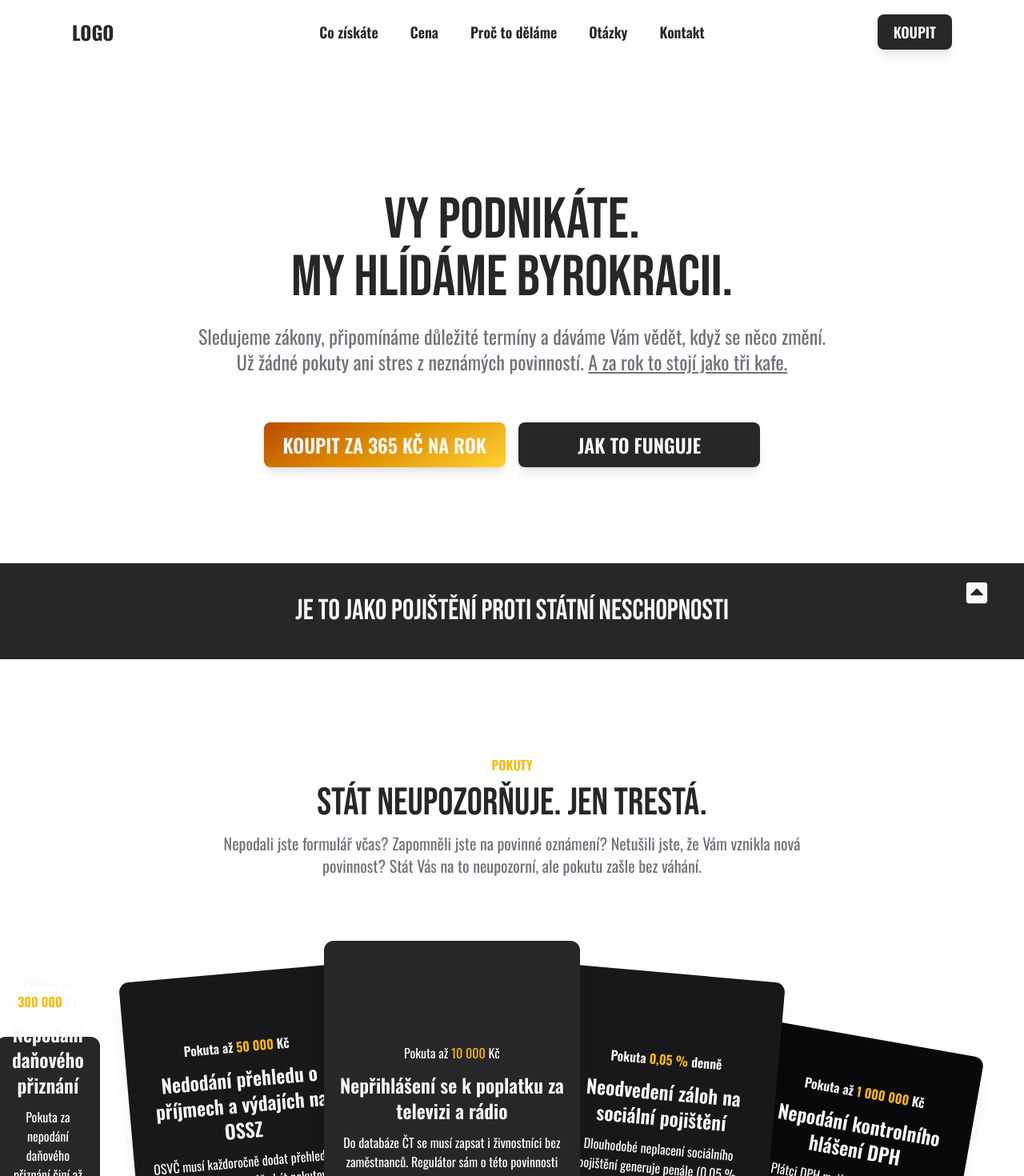
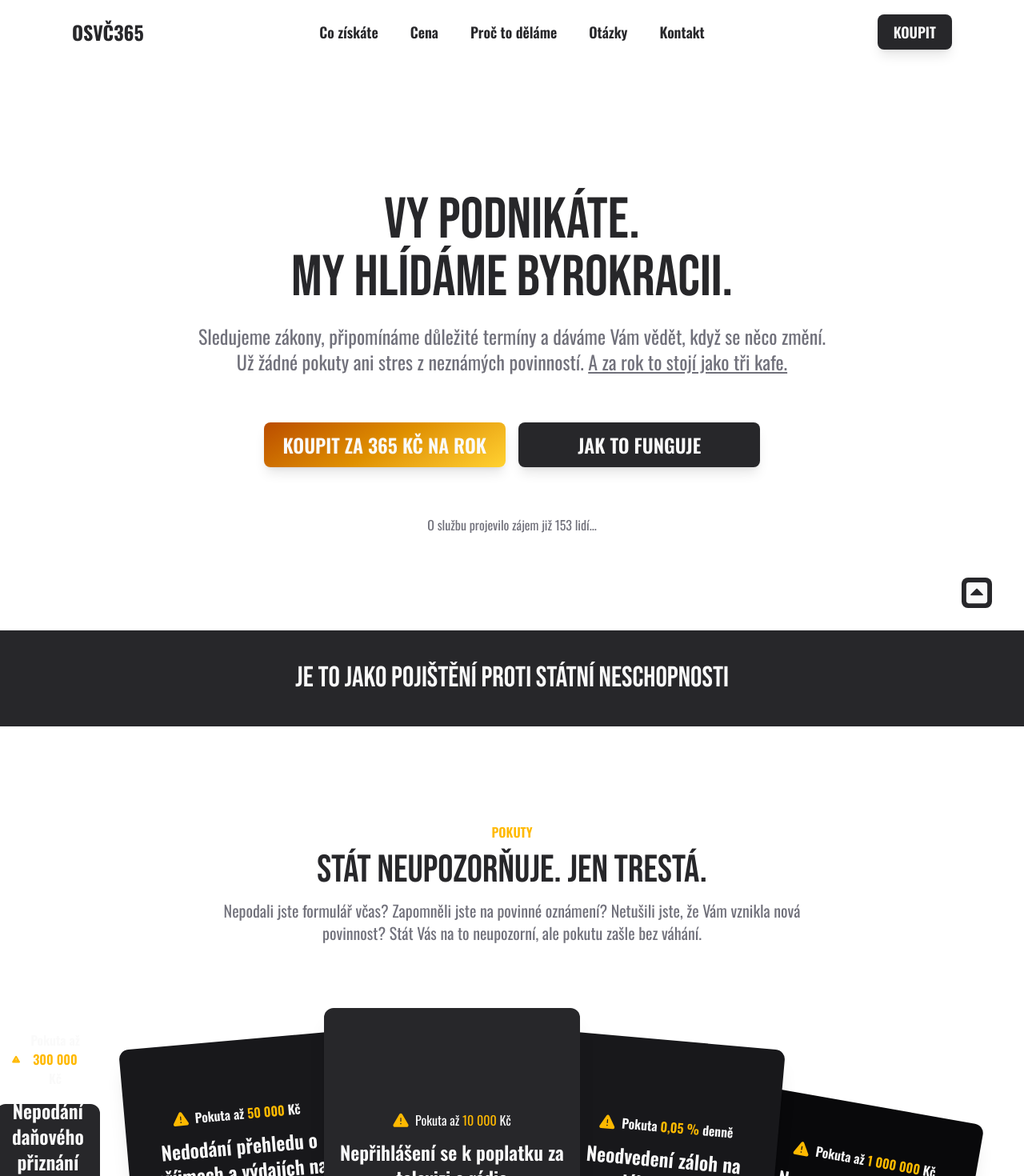
Before and after one commit to mardol131/osvc, a Next.js app in the folder frontend/: page / in a window 1280 px wide. Shown: the top 1470 px of the page at 80% size. Built offline with nearby package versions, Linux system fonts and the light colour scheme.

Commit message:
Frontend: Adding CTA, connecting to Make.com

```diff
--- a/frontend/app/_components/headerFooter/DesktopHeader.tsx
+++ b/frontend/app/_components/headerFooter/DesktopHeader.tsx
@@ -7,7 +7,7 @@ export default function DesktopHeader() {
     <header className="hidden min-h-20 bg-white/50 backdrop-blur-md lg:flex items-center justify-center px-10 fixed top-0 w-full z-50">
       <div className="max-w-wrapper w-full grid grid-cols-[1fr_4fr_1fr] items-center">
         <p className="font-extrabold text-2xl uppercase justify-self-start">
-          Logo
+          OSVČ365
         </p>
         <ul className="text-primary font-semibold text-lg flex gap-10 justify-self-center">
           <li>
--- a/frontend/app/_components/headerFooter/MobileHeader.tsx
+++ b/frontend/app/_components/headerFooter/MobileHeader.tsx
@@ -32,7 +32,7 @@ export default function MobileHeader() {
       <div className="max-w-wrapper w-full flex flex-col">
         <div className="w-full flex justify-between items-center">
           <p className="font-extrabold text-2xl uppercase justify-self-start">
-            Logo
+            OSVČ365
           </p>
           <IoMenu
             className="text-3xl"
--- a/frontend/app/_components/homepage/Faq.tsx
+++ b/frontend/app/_components/homepage/Faq.tsx
@@ -22,7 +22,7 @@ export default function Faq() {
           />
           <Question
             heading="Kde berete informace?"
-            text="Využíváme oficiální zdroje jako zákony, vyhlášky, informace z webů ministerstev, ČSSZ, finanční správy, zdravotních pojišťoven a dalších relevantních institucí. Zároveň využíváme služby expertů, jejich hlavní pracovní náplní je tyto změny a novinky sledovat."
+            text="Využíváme oficiální zdroje jako zákony, vyhlášky, informace z webů ministerstev, ČSSZ, finanční správy, zdravotních pojišťoven a dalších relevantních institucí. Zároveň využíváme služby expertů, jejichž hlavní pracovní náplní je tyto změny a novinky sledovat."
           />
           <Question
             heading="Jak se dozvím, že se blíží nějaký termín?"
@@ -31,7 +31,7 @@ export default function Faq() {
 
           <Question
             heading="Je služba jen pro živnostníky nebo i pro firmy?"
-            text="Služba je navržena především pro živnostníky (OSVČ), protože právě ti často podnikají bez účetní, právníka nebo jiného profesionálního zázemí. Stát od nich očekává splnění celé řady povinností, ale zároveň jim nic aktivně nepřipomíná."
+            text="Služba je navržena především pro živnostníky (OSVČ), protože právě ti často podnikají bez účetní, právníka nebo jiného profesionálního zázemí. Stát od nich očekává splnění celé řady povinností, ale zároveň jim s ničím nepomůže a nic aktivně nepřipomíná."
           />
           <Question
             heading="Kolik služba stojí a co všechno zahrnuje?"
--- a/frontend/app/_components/homepage/Fines.tsx
+++ b/frontend/app/_components/homepage/Fines.tsx
@@ -1,5 +1,6 @@
 import React from "react";
 import HeadingCenter from "../headings/HeadingCenter";
+import { GoAlertFill } from "react-icons/go";
 
 export default function Fines() {
   return (
@@ -12,9 +13,12 @@ export default function Fines() {
         />
         <div className="flex xl:flex xl:items-end md:grid md:items-stretch grid-cols-2 xl:gap-0 gap-5 xl:flex-row flex-col min-h-80 items-end justify-center">
           <div className="rounded-xl p-5 xl:bg-zinc-950 bg-primary text-textLight flex flex-col items-center justify-center text-center gap-3 xl:h-80 xl:max-w-70 w-full xl:-rotate-10 xl:shrink-0 xl:translate-x-20 xl:shadow-xl xl:hover:z-40 xl:hover:scale-110 xl:ease-in-out xl:transition-all xl:hover:rotate-0 z-0">
+            <div className="flex items-center gap-2">
+              <GoAlertFill className="text-xl text-secondary" />
               <p className="font-semibold">
                 Pokuta až <span className="text-secondary">300 000</span> Kč
               </p>
+            </div>
             <p className="md:text-2xl text-xl font-semibold">
               Nepodání daňového přiznání
             </p>
@@ -25,9 +29,12 @@ export default function Fines() {
             </p>
           </div>
           <div className="rounded-xl p-5 xl:bg-zinc-900 bg-primary text-textLight flex flex-col items-center justify-center text-center gap-3 xl:h-100 xl:max-w-70 w-full xl:-rotate-5 xl:shrink-0 xl:translate-x-10 xl:shadow-xl xl:hover:z-40 xl:hover:scale-110 ease-in-out transition-all xl:hover:rotate-0 z-10">
+            <div className="flex items-center gap-2">
+              <GoAlertFill className="text-xl text-secondary" />
               <p className="font-semibold">
                 Pokuta až <span className="text-secondary">50 000</span> Kč
               </p>
+            </div>
             <p className="md:text-2xl text-xl font-semibold">
               Nedodání přehledu o příjmech a výdajích na OSSZ
             </p>
@@ -37,9 +44,12 @@ export default function Fines() {
             </p>
           </div>
           <div className="col-span-2 rounded-xl p-5 xl:bg-primary bg-primary text-textLight flex flex-col items-center justify-center text-center gap-3 xl:max-w-80 w-full xl:h-110 xl:shrink-0 xl:z-20 xl:shadow-xl xl:hover:scale-110 ease-in-out transition-all hover:rotate-0 z-20">
+            <div className="flex items-center gap-2">
+              <GoAlertFill className="text-xl text-secondary" />
               <p className="">
                 Pokuta až <span className="text-secondary">10 000</span> Kč
               </p>
+            </div>
             <p className="md:text-2xl text-xl font-semibold">
               Nepřihlášení se k poplatku za televizi a rádio
             </p>
@@ -49,9 +59,12 @@ export default function Fines() {
             </p>
           </div>
           <div className="rounded-xl p-5 xl:bg-zinc-900 bg-primary text-textLight flex flex-col items-center justify-center text-center gap-3 xl:h-100 xl:max-w-70 w-full xl:rotate-5 xl:shrink-0 xl:-translate-x-10 xl:z-10 xl:shadow-xl xl:hover:z-40 xl:hover:scale-110 ease-in-out transition-all hover:rotate-0 z-10">
+            <div className="flex items-center gap-2">
+              <GoAlertFill className="text-xl text-secondary" />
               <p className="font-semibold">
                 Pokuta <span className="text-secondary">0,05 %</span> denně
               </p>
+            </div>
             <p className="md:text-2xl text-xl font-semibold">
               Neodvedení záloh na sociální pojištění{" "}
             </p>
@@ -61,9 +74,12 @@ export default function Fines() {
             </p>
           </div>
           <div className="rounded-xl p-5 xl:bg-zinc-950 bg-primary text-textLight flex flex-col items-center justify-center text-center gap-3 xl:h-80 xl:max-w-70 w-full xl:rotate-10 xl:shrink-0 xl:-translate-x-20 xl:z-0 xl:shadow-xl xl:hover:z-40 xl:hover:scale-110 ease-in-out transition-all xl:hover:rotate-0 z-0">
+            <div className="flex items-center gap-2">
+              <GoAlertFill className="text-xl text-secondary" />
               <p className="font-semibold">
                 Pokuta až <span className="text-secondary">1 000 000</span> Kč
               </p>
+            </div>
             <p className="md:text-2xl text-xl font-semibold">
               Nepodání kontrolního hlášení DPH{" "}
             </p>
--- a/frontend/app/_components/homepage/Hero.tsx
+++ b/frontend/app/_components/homepage/Hero.tsx
@@ -22,6 +22,11 @@ export default function Hero() {
           <GoldButton text="Koupit za 365 Kč na rok" href={paymentUrl} />
           <BlackButton id="benefits" text="Jak to funguje" classes="" />
         </div>
+        <div>
+          <p className="text-textP md:mt-10">
+            O službu projevilo zájem již 153 lidí...
+          </p>
+        </div>
       </div>
     </div>
   );
--- a/frontend/app/_components/homepage/Pricing.tsx
+++ b/frontend/app/_components/homepage/Pricing.tsx
@@ -21,7 +21,10 @@ export default function Pricing() {
         <div>
           <div className="flex flex-col items-start gap-3">
             <p className="text-secondary font-bold uppercase">Ceník</p>
-            <h2 className="">Jedna cena. Celý rok ochrany.</h2>
+            <h2 className="">
+              Jedna koruna denně.
+              <br /> Celý rok ochrany.
+            </h2>
             <p className="text-lg text-textP">
               Sledujeme zákony, připomínáme důležité termíny a dáváme Vám vědět,
               když se něco změní. Už žádné pokuty ani stres z neznámých
```
Also changed, not shown: frontend/app/_components/homepage/CTA.tsx (+19 -5 lines). Lines whose indentation alone changed are shown as unchanged.
